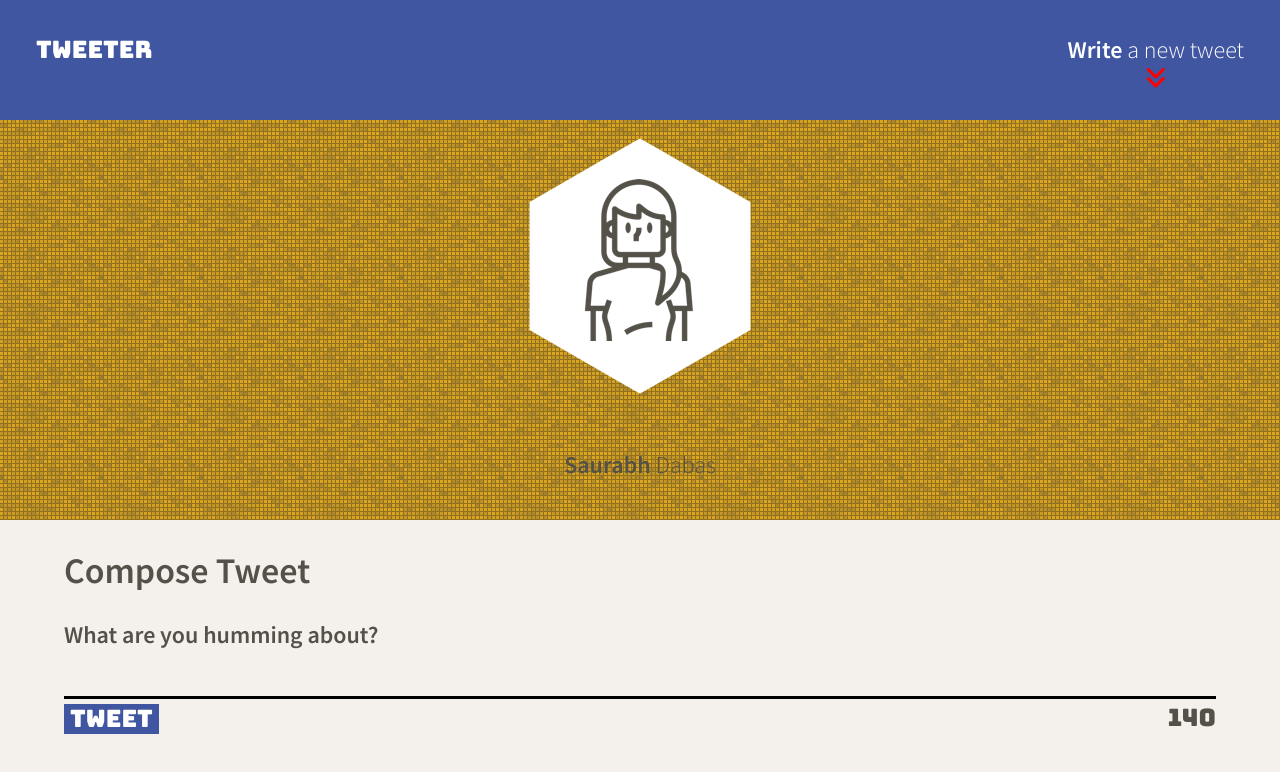
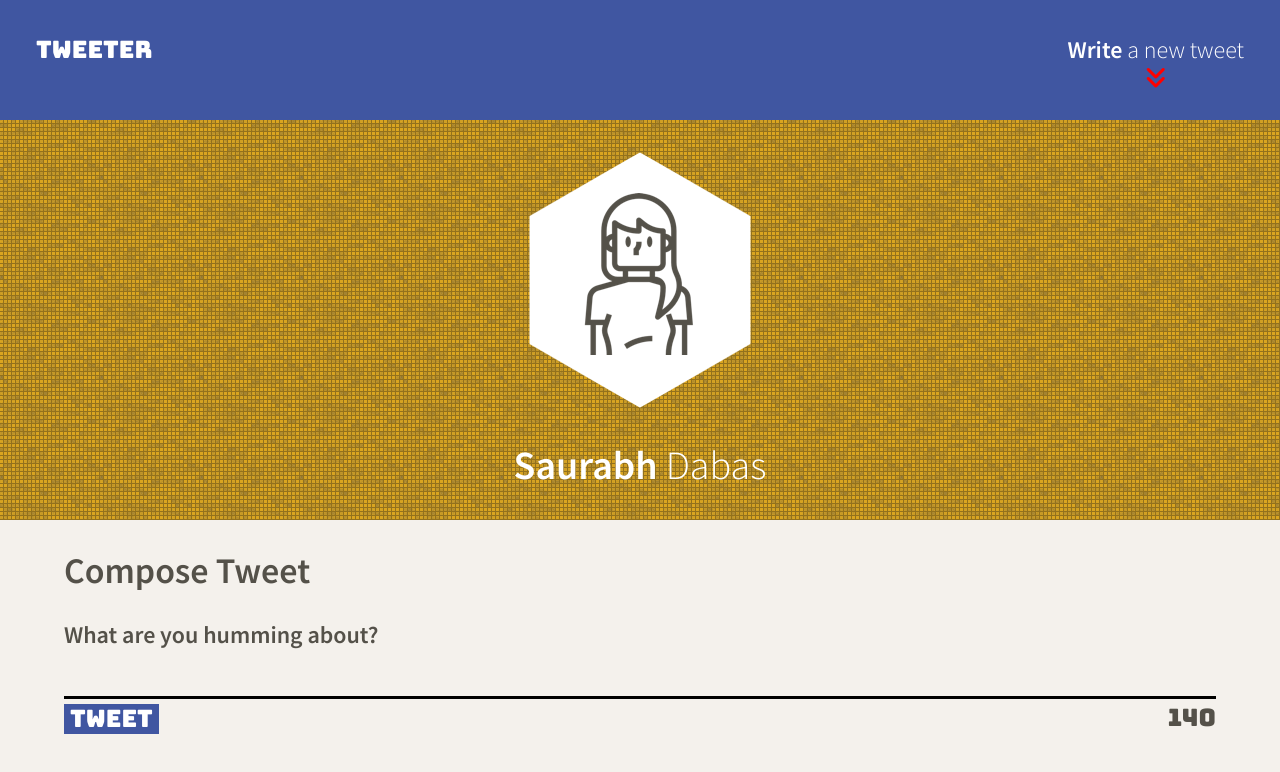
Before and after one commit to saurabhdabas/tweetagram, a website: page public/index.html in a window 1280 px wide. Drawn offline with nearby package versions, Linux system fonts and the light colour scheme.

Commit message:
Header fonts change

```diff
--- a/public/styles/header.css
+++ b/public/styles/header.css
@@ -6,6 +6,7 @@ The background-color should be a different colour than the nav and the body */
 header {
   height: 400px;
   width: 100%;
+  color:#FFFFFF;
   display: flex;
   flex-direction: column;
   justify-content: center;
@@ -13,6 +14,7 @@ header {
   background-color: #daa520;
   background-image: url("/images/profile-background.png");
 }
-h2 > b{
-  color:#FFFFFF;
+header  p{
+  margin: 0;
+  font-size: 40px;
 }
```
